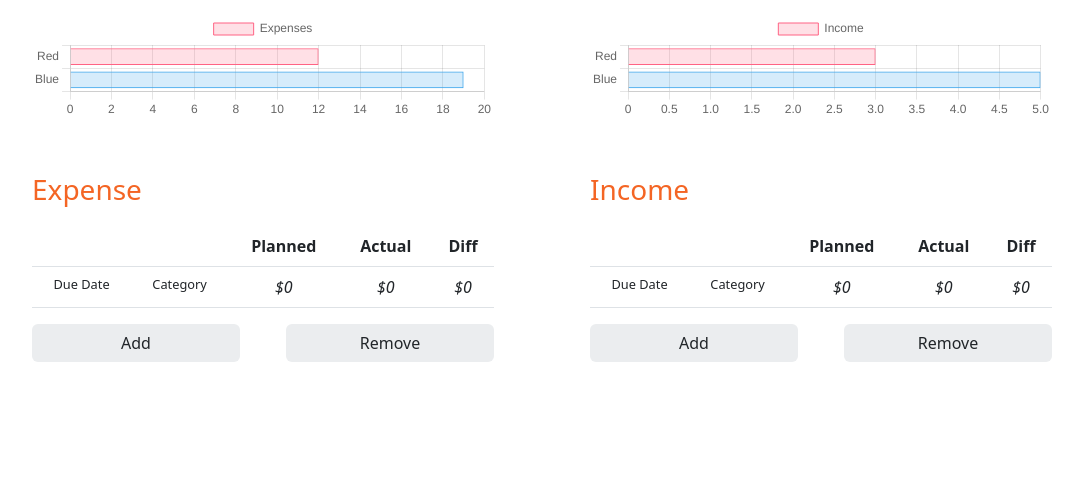
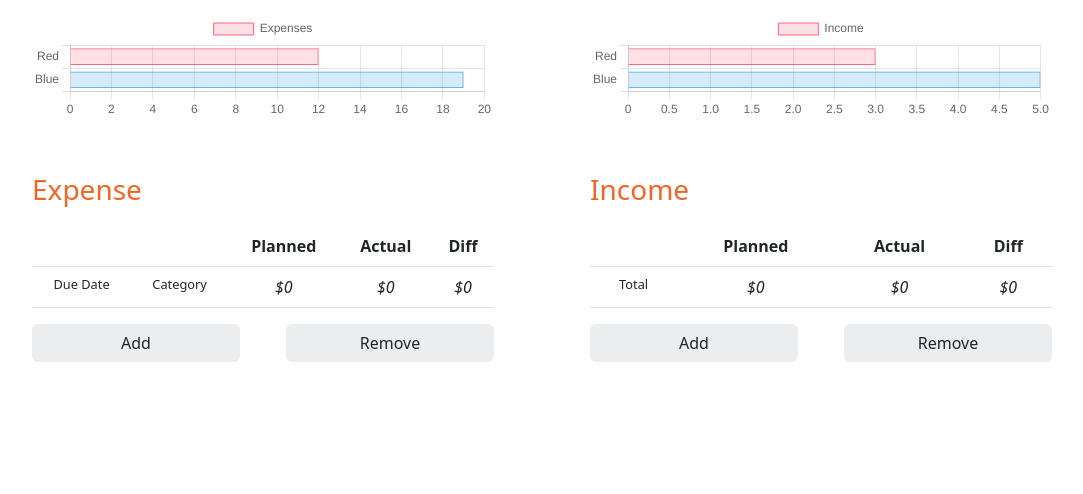
Before and after one commit to cthomas4293/BudgetWebsite, a Flask app: page /dashboard in a window 1280 px wide. Shown: the part 551-1045 px from the top of the page, without its empty margins (98-1181 px from the left). Run offline with Flask 2, Linux system fonts and the light colour scheme; the visitor is signed in with stand-in values (Sample User, id 1); data comes from the database, SQL or seed files in the repository; data that the repository does not hold is empty; parts of the project's set-up code (start-up, migrations or seed data) failed here and were passed over; some libraries are stand-ins or nearby versions.

Commit message:
changed income to not have date

```diff
--- a/testwebsite/testwebsite/forms.py
+++ b/testwebsite/testwebsite/forms.py
@@ -58,7 +58,6 @@
 
 
 class AddIncomeCategoryForm(FlaskForm):
-    income_date = DateField('Date')
     income_name = StringField("Category", validators=[InputRequired(), Length(min=2, max=30)])
     income_planned = IntegerField("Planned", validators=[InputRequired()])
     income_submit = SubmitField('Save')
--- a/testwebsite/testwebsite/models.py
+++ b/testwebsite/testwebsite/models.py
@@ -38,7 +38,6 @@
 
 class IncomeCategories(db.Model):
     id = db.Column(db.Integer, primary_key=True)
-    date = db.Column(db.Integer, nullable=False)
     user_id = db.Column(db.Integer, db.ForeignKey('user.id'), nullable=False)
     name = db.Column(db.String(20), nullable=False)
     planned_amount = db.Column(db.Integer, nullable=False)
--- a/testwebsite/testwebsite/routes.py
+++ b/testwebsite/testwebsite/routes.py
@@ -61,7 +61,7 @@
             next_page = request.args.get('next')
             return redirect(next_page) if next_page else redirect(url_for('home'))
         else:
-            flash(f"Incorrect Login Credentials, Please Try Again!", 'danger')
+            flash("Incorrect Login Credentials, Please Try Again!", 'danger')
     return render_template("./login.html", title='Login', form=form)
 
 
@@ -143,10 +143,10 @@
                 return redirect(url_for('dashboard'))
             # Adding Income Category
             elif add_income_category_form.validate_on_submit() and add_income_category_form.income_name.data:
-                category = IncomeCategories(date=add_income_category_form.data['income_date'],
-                                            user_id=current_user.id,
+                category = IncomeCategories(user_id=current_user.id,
                                             name=add_income_category_form.income_name.data,
                                             planned_amount=add_income_category_form.income_planned.data)
+
                 db.session.add(category)
                 db.session.commit()
                 flash('New Income Category Added!', 'success')
--- a/testwebsite/testwebsite/templates/dashboard.html
+++ b/testwebsite/testwebsite/templates/dashboard.html
@@ -253,14 +253,12 @@
                 <table class="table dashboard--table float-end">
                     <tr>
                         <th></th>
-                        <th></th>
                         <th>Planned</th>
                         <th>Actual</th>
                         <th>Diff</th>
                     </tr>
                     <tr>
-                        <th class="total--header fw-light">Due Date</th>
-                        <th class="total--header fw-light">Category</th>
+                        <th class="total--header fw-light">Total</th>
                         <th class="fw-light fst-italic">${{ income_total }}</th>
                         <th class="fw-light fst-italic">${{ income_transaction_total }}</th>
                         {% if -1 * (income_total - income_transaction_total) < income_total %}
@@ -315,20 +313,6 @@
                           <div class="modal-body">
                             <form action="" method="POST">
                                 {{ add_income_category_form.hidden_tag() }}
-                                {#  date  #}
-                                <div class="mb-3">
-                                    {{ add_income_category_form.income_date.label(class='form-control-label mb-2') }}
-                                    {% if add_income_category_form.errors %}
-                                        {{ add_income_category_form.expense_date(class='form-control is-invalid') }}
-                                        <div class="invalid-feedback">
-                                            {% for error in add_income_category_form.errors %}
-                                                <span>{{ error }}</span>
-                                            {% endfor %}
-                                        </div>
-                                        {% else %}
-                                        {{ add_income_category_form.income_date(class='form-control') }}
-                                    {% endif %}
-                                </div>
 
                                 {#  name  #}
                                 <div class="mb-3">
```
